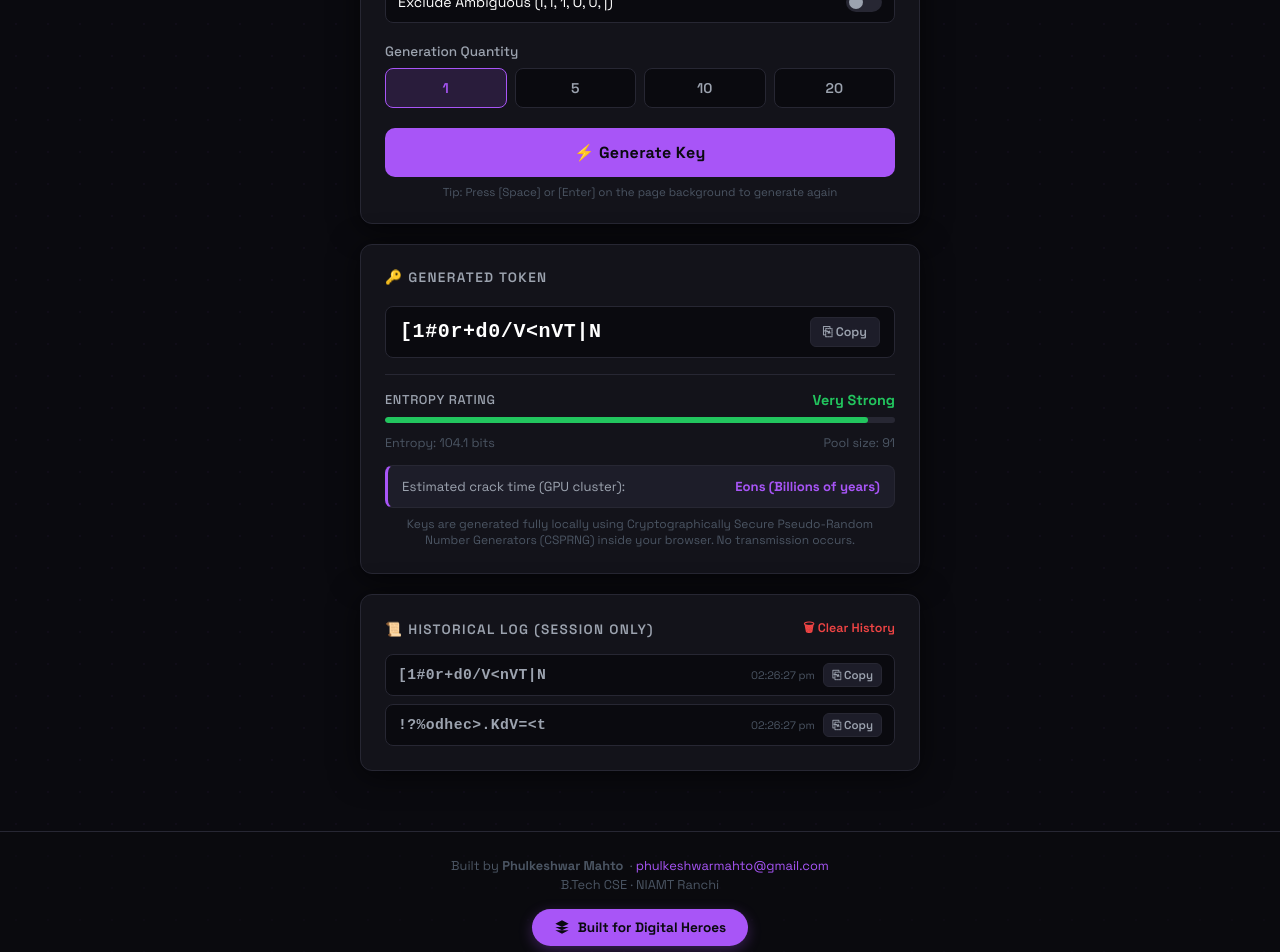
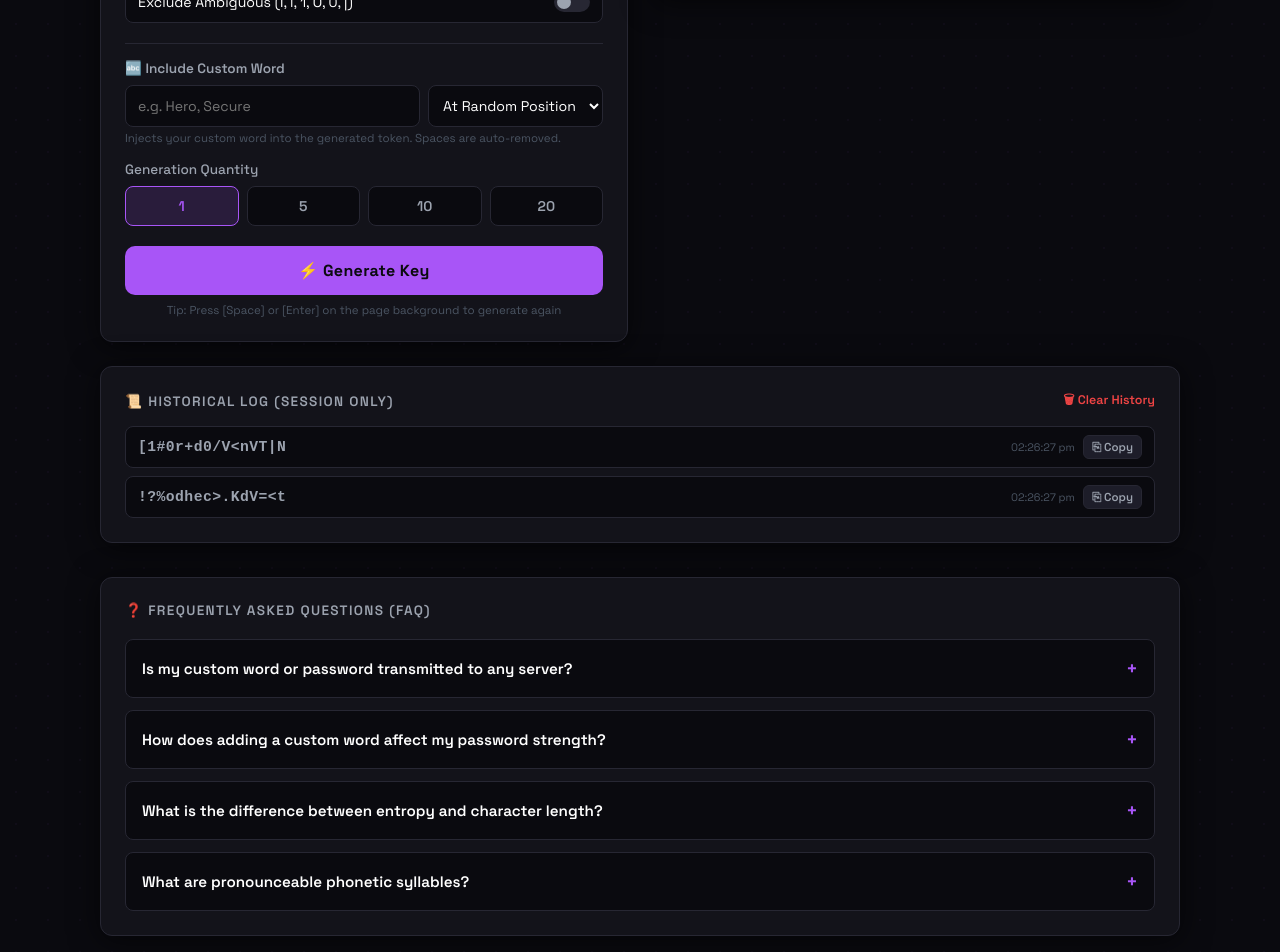
Before and after one commit to phulkeshwar/PasswordGenerator, a React (Vite) app: page / in a window 1280 px wide. Shown: the part 600-1552 px from the top of the page. Built offline with nearby package versions, Linux system fonts and the light colour scheme.

Commit message:
feat: implement side-by-side card grid layouts and custom word insertion logic, add visual FAQ accordion and dynamic JSON-LD metadata for deep SEO

```diff
--- a/src/App.tsx
+++ b/src/App.tsx
@@ -75,6 +75,16 @@ export default function App() {
   const [copiedStates, setCopiedStates] = useState<{ [key: number]: boolean }>({});
   const [copyAllText, setCopyAllText] = useState<string>('⎘ Copy All');
 
+  // Custom Word Controls
+  const [customWord, setCustomWord] = useState<string>('');
+  const [customWordPos, setCustomWordPos] = useState<'start' | 'end' | 'random'>('random');
+
+  // FAQ Active Accordion
+  const [faqActive, setFaqActive] = useState<number | null>(null);
+  const toggleFaq = (index: number) => {
+    setFaqActive(faqActive === index ? null : index);
+  };
+
   // History Log
   const [history, setHistory] = useState<HistoryItem[]>([]);
 
@@ -88,6 +98,61 @@ export default function App() {
         // ignore
       }
     }
+  }, []);
+
+  // Dynamic FAQ JSON-LD Injection for deep SEO
+  useEffect(() => {
+    const faqSchema = {
+      "@context": "https://schema.org",
+      "@type": "FAQPage",
+      "mainEntity": [
+        {
+          "@type": "Question",
+          "name": "Is my custom word or password transmitted to any server?",
+          "acceptedAnswer": {
+            "@type": "Answer",
+            "text": "No. CryptPass runs entirely inside your browser's local sandbox using the W3C Web Cryptography API (CSPRNG). No passwords, custom words, or parameters are sent over the network."
+          }
+        },
+        {
+          "@type": "Question",
+          "name": "How does adding a custom word affect my password strength?",
+          "acceptedAnswer": {
+            "@type": "Answer",
+            "text": "Including a custom word increases password memorability but may lower total entropy compared to pure random keys, unless the custom word itself is highly complex. Position randomization helps prevent basic dictionary attacks."
+          }
+        },
+        {
+          "@type": "Question",
+          "name": "What is the difference between entropy and character length?",
+          "acceptedAnswer": {
+            "@type": "Answer",
+            "text": "Length is the number of characters, while entropy (measured in bits) represents the mathematical complexity. Higher entropy means more guesses are required to crack the key using brute-force search."
+          }
+        },
+        {
+          "@type": "Question",
+          "name": "What are pronounceable phonetic syllables?",
+          "acceptedAnswer": {
+            "@type": "Answer",
+            "text": "Syllable-based passphrases combine vowel-consonant blocks (like 'bafidu') to make passwords easy to pronounce and remember while remaining highly secure against automated crackers."
+          }
+        }
+      ]
+    };
+
+    const script = document.createElement('script');
+    script.type = 'application/ld+json';
+    script.id = 'faq-jsonld';
+    script.innerHTML = JSON.stringify(faqSchema);
+    document.head.appendChild(script);
+
+    return () => {
+      const existingScript = document.getElementById('faq-jsonld');
+      if (existingScript) {
+        existingScript.remove();
+      }
+    };
   }, []);
 
   // Secure Cryptographically Random number helper
@@ -178,6 +243,19 @@ export default function App() {
             words.push(sylWord);
           }
         }
+
+        // Inject custom word
+        if (customWord) {
+          if (customWordPos === 'start') {
+            words.unshift(customWord);
+          } else if (customWordPos === 'end') {
+            words.push(customWord);
+          } else {
+            const insertIdx = secureRandomInt(words.length + 1);
+            words.splice(insertIdx, 0, customWord);
+          }
+        }
+
         generated.push(words.join(activeSep));
       }
 
@@ -211,9 +289,20 @@ export default function App() {
     const generated: string[] = [];
     for (let q = 0; q < quantity; q++) {
       let pwd = '';
-      for (let l = 0; l < length; l++) {
+      const randomLength = Math.max(0, length - (customWord ? customWord.length : 0));
+      for (let l = 0; l < randomLength; l++) {
         const randIdx = secureRandomInt(charPool.length);
         pwd += charPool[randIdx];
+      }
+      if (customWord) {
+        if (customWordPos === 'start') {
+          pwd = customWord + pwd;
+        } else if (customWordPos === 'end') {
+          pwd = pwd + customWord;
+        } else {
+          const insertIdx = secureRandomInt(pwd.length + 1);
+          pwd = pwd.substring(0, insertIdx) + customWord + pwd.substring(insertIdx);
+        }
       }
       generated.push(pwd);
     }
@@ -233,6 +322,8 @@ export default function App() {
     passphraseSource,
     devPreset,
     quantity,
+    customWord,
+    customWordPos,
   ]);
 
   // Generate on load / trigger changes
@@ -620,6 +711,57 @@ export default function App() {
             </div>
           )}
 
+          {/* Custom Word Inclusion */}
+          {mode !== 'dev' && (
+            <div className="custom-word-section" style={{ borderTop: '1px solid var(--border)', paddingTop: '16px', marginTop: '16px', marginBottom: '16px' }}>
+              <div className="field-header">
+                <label htmlFor="customWord" style={{ fontSize: '0.85rem', color: 'var(--text-sec)', fontWeight: 600 }}>🔤 Include Custom Word</label>
+              </div>
+              <div style={{ display: 'flex', gap: '8px', marginTop: '6px' }}>
+                <input
+                  id="customWord"
+                  type="text"
+                  placeholder="e.g. Hero, Secure"
+                  value={customWord}
+                  onChange={(e) => setCustomWord(e.target.value.replace(/\s/g, ''))}
+                  style={{
+                    flex: 1,
+                    background: 'var(--bg)',
+                    border: '1px solid var(--border)',
+                    borderRadius: '8px',
+                    padding: '10px 12px',
+                    color: 'var(--text)',
+                    fontFamily: 'inherit',
+                    fontSize: '0.88rem',
+                    outline: 'none'
+                  }}
+                />
+                <select
+                  value={customWordPos}
+                  onChange={(e) => setCustomWordPos(e.target.value as 'start' | 'end' | 'random')}
+                  style={{
+                    background: 'var(--bg)',
+                    border: '1px solid var(--border)',
+                    borderRadius: '8px',
+                    padding: '10px',
+                    color: 'var(--text)',
+                    fontFamily: 'inherit',
+                    fontSize: '0.88rem',
+                    outline: 'none',
+                    cursor: 'pointer'
+                  }}
+                >
+                  <option value="random">At Random Position</option>
+                  <option value="start">At Start</option>
+                  <option value="end">At End</option>
+                </select>
+              </div>
+              <p style={{ fontSize: '0.72rem', color: 'var(--text-mute)', marginTop: '4px' }}>
+                Injects your custom word into the generated token. Spaces are auto-removed.
+              </p>
+            </div>
+          )}
+
           {/* Quantity Selector */}
           <div className="field">
             <div className="field-header">
@@ -710,7 +852,7 @@ export default function App() {
         )}
 
         {/* HISTORY PANEL */}
-        <div className="card">
+        <div className="card history-card-wrap">
           <div className="history-header">
             <div className="card-title" style={{ marginBottom: 0 }}>📜 Historical Log (Session Only)</div>
             {history.length > 0 && (
@@ -743,6 +885,46 @@ export default function App() {
             </div>
           )}
         </div>
+
+        {/* FAQ SECTION */}
+        <div className="card faq-card">
+          <div className="card-title">❓ Frequently Asked Questions (FAQ)</div>
+          <div className="faq-list">
+            {[
+              {
+                q: "Is my custom word or password transmitted to any server?",
+                a: "No. CryptPass runs entirely inside your browser's local sandbox using the W3C Web Cryptography API (CSPRNG). No passwords, custom words, or parameters are sent over the network."
+              },
+              {
+                q: "How does adding a custom word affect my password strength?",
+                a: "Including a custom word increases password memorability but may lower total entropy compared to pure random keys, unless the custom word itself is highly complex. Position randomization helps prevent basic dictionary attacks."
+              },
+              {
+                q: "What is the difference between entropy and character length?",
+                a: "Length is the number of characters, while entropy (measured in bits) represents the mathematical complexity. Higher entropy means more guesses are required to crack the key using brute-force search."
+              },
+              {
+                q: "What are pronounceable phonetic syllables?",
+                a: "Syllable-based passphrases combine vowel-consonant blocks (like 'bafidu') to make passwords easy to pronounce and remember while remaining highly secure against automated crackers."
+              }
+            ].map((item, index) => (
+              <div key={index} className={`faq-item ${faqActive === index ? 'active' : ''}`}>
+                <button
+                  type="button"
+                  className="faq-question"
+                  onClick={() => toggleFaq(index)}
+                  aria-expanded={faqActive === index}
+                >
+                  <span>{item.q}</span>
+                  <span className="faq-icon">{faqActive === index ? '−' : '+'}</span>
+                </button>
+                <div className="faq-answer">
+                  <p>{item.a}</p>
+                </div>
+              </div>
+            ))}
+          </div>
+        </div>
       </main>
 
       {/* FOOTER */}
--- a/src/index.css
+++ b/src/index.css
@@ -639,3 +639,86 @@ footer {
   font-weight: 700;
   color: var(--accent);
 }
+
+/* ── FAQ SECTION & LAYOUT ADAPTATION ── */
+.faq-card {
+  margin-top: 10px;
+}
+
+.faq-list {
+  display: flex;
+  flex-direction: column;
+  gap: 12px;
+}
+
+.faq-item {
+  border: 1px solid var(--border);
+  border-radius: 8px;
+  background: var(--bg);
+  overflow: hidden;
+  transition: border-color 0.2s, background-color 0.2s;
+}
+
+.faq-item:hover {
+  border-color: var(--accent);
+}
+
+.faq-item.active {
+  border-color: var(--accent);
+  background: rgba(168, 85, 247, 0.02);
+}
+
+.faq-question {
+  width: 100%;
+  padding: 16px;
+  display: flex;
+  justify-content: space-between;
+  align-items: center;
+  background: transparent;
+  border: none;
+  color: var(--text);
+  font-family: inherit;
+  font-size: 0.95rem;
+  font-weight: 600;
+  text-align: left;
+  cursor: pointer;
+  outline: none;
+}
+
+.faq-icon {
+  font-size: 1.2rem;
+  color: var(--accent);
+  margin-left: 12px;
+  transition: transform 0.2s;
+}
+
+.faq-answer {
+  max-height: 0;
+  overflow: hidden;
+  transition: max-height 0.2s ease-out, padding 0.2s ease-out;
+  padding: 0 16px;
+  color: var(--text-sec);
+  font-size: 0.88rem;
+  line-height: 1.5;
+}
+
+.faq-item.active .faq-answer {
+  max-height: 300px;
+  padding-bottom: 16px;
+}
+
+@media (min-width: 992px) {
+  .main {
+    max-width: 1120px;
+    display: grid;
+    grid-template-columns: 1fr 1fr;
+    gap: 24px;
+    align-items: start;
+  }
+  .history-card-wrap {
+    grid-column: span 2;
+  }
+  .faq-card {
+    grid-column: span 2;
+  }
+}
```
